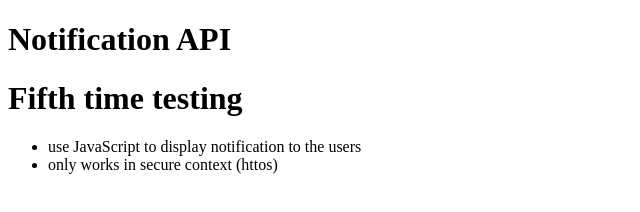
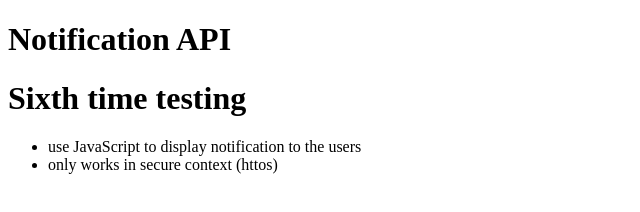
Before and after one commit to macosta2015/Push-notifications-with-js, a plain HTML site: page index.html in a window 1280 px wide. Shown: the full height of the page, 0-640 px from the left. Drawn offline with Linux system fonts and the light colour scheme.

Commit message:
Update index.html

```diff
--- a/index.html
+++ b/index.html
@@ -8,7 +8,7 @@
 </head>
 <body>
     <h1>Notification API</h1>
-    <h1>Fifth time testing</h1>
+    <h1>Sixth time testing</h1>
     <ul>
         <li>use JavaScript to display notification to the users</li>
         <li>only works in secure context (httos)</li>
@@ -23,7 +23,7 @@
             // showNotification()
             // console.log("we have permission");
         } else if (Notification.permission !== "denied") {
-        Notification.requestPermission().then(permission => {
+            Notification.requestPermission().then(permission => {
             console.log(permission);
         });
         }
```
